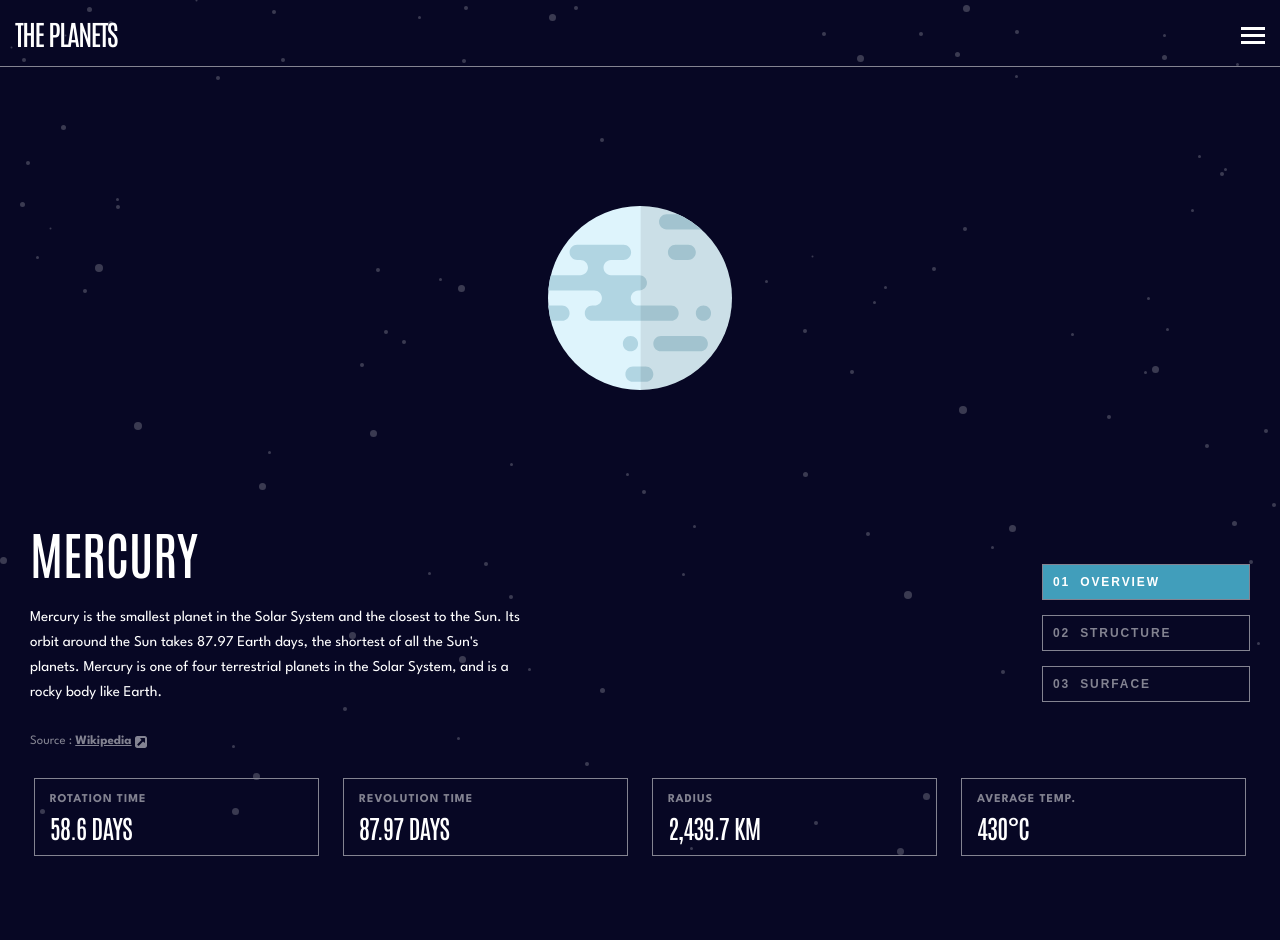
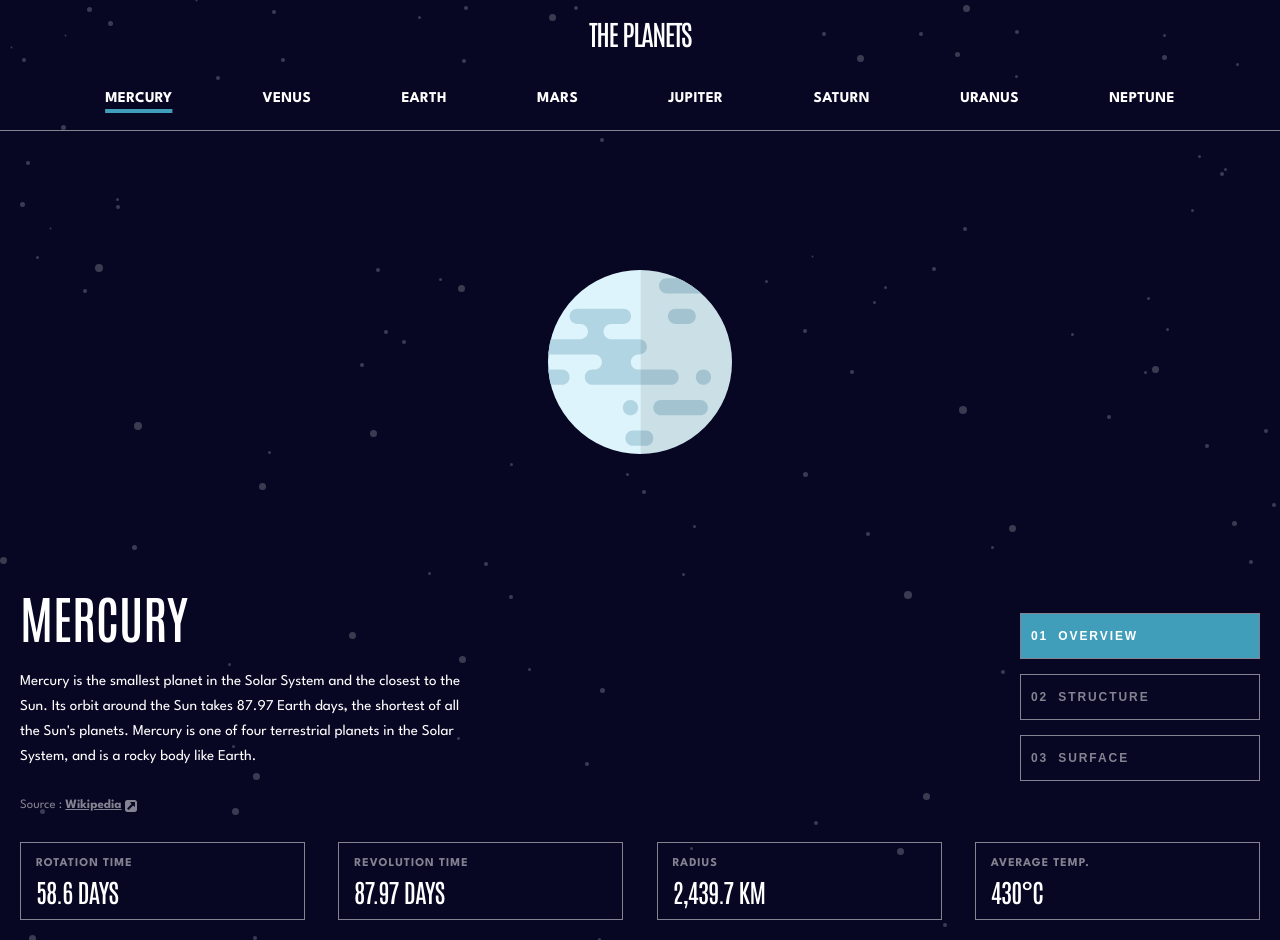
Before and after one commit to jasonkartz/planets-fact-site, a React (Create React App) app: page / in a window 1280 px wide. Before the commit the page ends 876 px from the top, so only its background shows below. Built offline with nearby package versions, Linux system fonts and the light colour scheme.

Commit message:
tablet screen finished

```diff
--- a/src/App.js
+++ b/src/App.js
@@ -31,8 +31,8 @@ function App() {
               }}
             >
               <div className="bullet bullet-mercury"></div>
-              <span>MERCURY</span>
-              <ChevronIcon />
+              <span className={planet === 0 && "nav-mercury"}>MERCURY</span>
+              <ChevronIcon className="chevron-icon" />
             </li>
             <li
               onClick={() => {
@@ -42,8 +42,8 @@ function App() {
               }}
             >
               <div className="bullet bullet-venus"></div>
-              <span>VENUS</span>
-              <ChevronIcon />
+              <span className={planet === 1 && "nav-venus"}>VENUS</span>
+              <ChevronIcon className="chevron-icon" />
             </li>
             <li
               onClick={() => {
@@ -53,8 +53,8 @@ function App() {
               }}
             >
               <div className="bullet bullet-earth"></div>
-              <span>EARTH</span>
-              <ChevronIcon />
+              <span className={planet === 2 && "nav-earth"}>EARTH</span>
+              <ChevronIcon className="chevron-icon" />
             </li>
             <li
               onClick={() => {
@@ -64,8 +64,8 @@ function App() {
               }}
             >
               <div className="bullet bullet-mars"></div>
-              <span>MARS</span>
-              <ChevronIcon />
+              <span className={planet === 3 && "nav-mars"}>MARS</span>
+              <ChevronIcon className="chevron-icon" />
             </li>
             <li
               onClick={() => {
@@ -75,8 +75,8 @@ function App() {
               }}
             >
               <span className="bullet bullet-jupiter"></span>
-              <span>JUPITER</span>
-              <ChevronIcon />
+              <span className={planet === 4 && "nav-jupiter"}>JUPITER</span>
+              <ChevronIcon className="chevron-icon" />
             </li>
             <li
               onClick={() => {
@@ -86,8 +86,8 @@ function App() {
               }}
             >
               <span className="bullet bullet-saturn"></span>
-              <span>SATURN</span>
-              <ChevronIcon />
+              <span className={planet === 5 && "nav-saturn"}>SATURN</span>
+              <ChevronIcon className="chevron-icon" />
             </li>
             <li
               onClick={() => {
@@ -97,8 +97,8 @@ function App() {
               }}
             >
               <span className="bullet bullet-uranus"></span>
-              <span>URANUS</span>
-              <ChevronIcon />
+              <span className={planet === 6 && "nav-uranus"}>URANUS</span>
+              <ChevronIcon className="chevron-icon" />
             </li>
             <li
               onClick={() => {
@@ -108,8 +108,8 @@ function App() {
               }}
             >
               <span className="bullet bullet-neptune"></span>
-              <span>NEPTUNE</span>
-              <ChevronIcon />
+              <span className={planet === 7 && "nav-neptune"}>NEPTUNE</span>
+              <ChevronIcon className="chevron-icon" />
             </li>
           </ul>
         </nav>
--- a/src/index.css
+++ b/src/index.css
@@ -160,12 +160,6 @@ nav ul li:hover {
   cursor: pointer;
 }
 
-nav ul li:hover span {
-  text-decoration: underline;
-  text-decoration-thickness: .2rem;
-  text-underline-offset: 0.25rem;
-}
-
 nav ul li:hover :last-child {
   opacity: 1;
 }
@@ -180,14 +174,14 @@ nav ul li:hover :last-child {
 main {
   display: grid;
   gap: 3rem;
-  padding-inline: 2rem;
+  padding-bottom: 2rem;
 }
 
 menu {
-  margin: 0 1rem;
   display: flex;
   justify-content: space-between;
   border-bottom: var(--border);
+  padding-inline: 2rem;
 }
 
 menu button {
@@ -195,7 +189,7 @@ menu button {
   font-weight: bold;
   letter-spacing: 1.93px;
   color: var(--light-gray);
-  padding: 1rem 0;
+  padding: 1.5rem 0;
 }
 
 .menu-btn-nmbr {
@@ -208,7 +202,7 @@ menu button {
 }
 
 .menu-mercury,
-.menu-venu,
+.menu-venus,
 .menu-earth,
 .menu-mars,
 .menu-jupiter,
@@ -300,7 +294,7 @@ menu button {
 }
 
 .info-section {
-  margin: 0 1rem;
+  padding-inline: 2rem;
   display: flex;
   flex-direction: column;
   gap: 2rem;
@@ -331,7 +325,7 @@ cite a:last-child :first-child {
 }
 
 .stats-section {
-  margin-bottom: 2rem;
+  padding-inline: 2rem;
   display: flex;
   flex-direction: column;
   gap: 1rem;
@@ -359,6 +353,136 @@ h3 {
 }
 
 @media (min-width: 768px) {
+  header {
+    border-bottom: var(--border);
+    display: flex;
+    flex-direction: column;
+    justify-content: center;
+  }
+
+  header h1 {
+    border-bottom: none;
+    display: inline;
+  }
+
+  .mobile-menu-btn {
+    display: none;
+  }
+
+  nav {
+    display: block;
+    position: static;
+    border-bottom: none;
+    background-color: transparent;
+    z-index: 0;
+  }
+
+  nav ul {
+    display: flex;
+    justify-content: space-evenly;
+  }
+
+  nav ul li {
+    border-bottom: none;
+  }
+
+  .bullet {
+    display: none;
+  }
+
+  .chevron-icon {
+    display: none;
+  }
+
+  .nav-mercury,
+  .nav-venus,
+  .nav-earth,
+  .nav-mars,
+  .nav-jupiter,
+  .nav-saturn,
+  .nav-uranus,
+  .nav-neptune {
+    cursor: default;
+    text-decoration: underline;
+    text-decoration-thickness: .4rem;
+    text-underline-offset: 0.65rem;
+  }
+
+  .nav-mercury:hover,
+  .nav-venus:hover,
+  .nav-earth:hover,
+  .nav-mars:hover,
+  .nav-jupiter:hover,
+  .nav-saturn:hover,
+  .nav-uranus:hover,
+  .nav-neptune:hover {
+    cursor: default;
+  }
+
+  .nav-mercury:hover {
+    text-decoration-color: var(--mercury-btn);
+  }
+
+  .nav-venus {
+    text-decoration-color: var(--venus-btn);
+  }
+
+  .nav-earth {
+    text-decoration-color: var(--earth-btn);
+  }
+
+  .nav-mars {
+    text-decoration-color: var(--mars-btn);
+  }
+
+  .nav-jupiter {
+    text-decoration-color: var(--jupiter-btn);
+  }
+
+  .nav-saturn {
+    text-decoration-color: var(--saturn-btn);
+  }
+
+  .nav-uranus {
+    text-decoration-color: var(--uranus-btn);
+  }
+
+  .nav-neptune {
+    text-decoration-color: var(--neptune-btn);
+  }
+
+  .nav-mercury {
+    text-decoration-color: var(--mercury-btn);
+  }
+
+  .nav-venus {
+    text-decoration-color: var(--venus-btn);
+  }
+
+  .nav-earth {
+    text-decoration-color: var(--earth-btn);
+  }
+
+  .nav-mars {
+    text-decoration-color: var(--mars-btn);
+  }
+
+  .nav-jupiter {
+    text-decoration-color: var(--jupiter-btn);
+  }
+
+  .nav-saturn {
+    text-decoration-color: var(--saturn-btn);
+  }
+
+  .nav-uranus {
+    text-decoration-color: var(--uranus-btn);
+  }
+
+  .nav-neptune {
+    text-decoration-color: var(--neptune-btn);
+  }
+
   main {
     grid: [row1-start] "planet planet"[row1-end] [row2-start] "info menu"[row2-end] [row3-start] "stats stats"[row3-end];
     gap: 1rem;
@@ -406,7 +530,7 @@ h3 {
   .img-geology {
     width: 85px;
     position: absolute;
-    top: 36rem;
+    top: 42rem;
   }
 
   menu {
@@ -418,7 +542,7 @@ h3 {
   }
 
   menu button {
-    width: 20.81rem;
+    width: 24rem;
     display: flex;
     border: var(--border);
   }
@@ -426,17 +550,6 @@ h3 {
   .menu-btn-nmbr {
     display: inline;
     margin-inline: 1rem;
-  }
-
-  .menu-mercury,
-  .menu-venu,
-  .menu-earth,
-  .menu-mars,
-  .menu-jupiter,
-  .menu-saturn,
-  .menu-uranus,
-  .menu-neptune {
-    text-decoration: none;
   }
 
   .menu-mercury {
@@ -476,6 +589,7 @@ h3 {
   }
 
   .info-section {
+    padding-inline: 2rem;
     text-align: left;
     grid-area: info;
     min-width: 33.9rem;
@@ -486,7 +600,7 @@ h3 {
     margin-top: 2rem;
     grid-area: stats;
     flex-direction: row;
-    justify-content: space-evenly;
+    justify-content: space-between;
     align-self: flex-start;
   }
 
```
